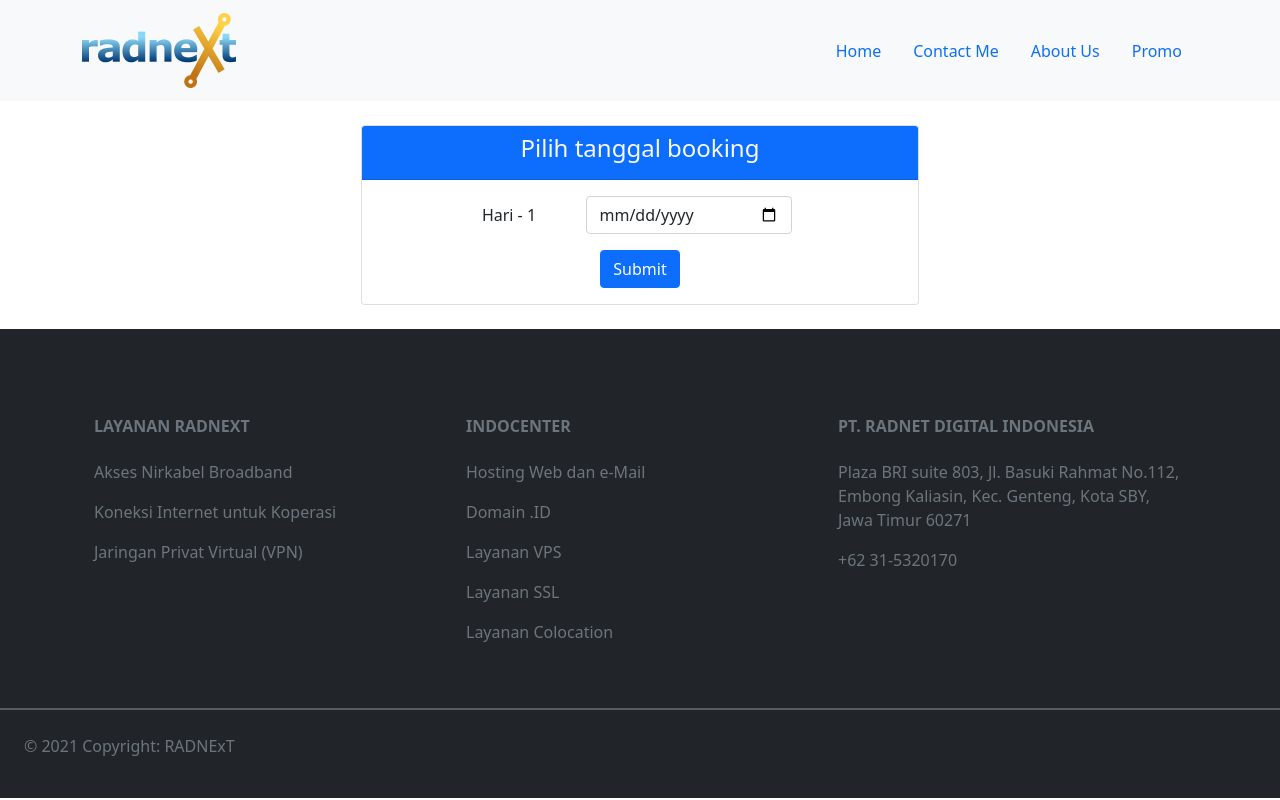
After one commit to DeafitriaPS/zoom_rent2, a PHP site: template app/Views/pages/formpesan2.php in a window 1280 px wide. The commit adds this page. Run offline with PHP 8.4, Linux system fonts and the light colour scheme; the template is opened without the code that fills it: most values are stand-ins (such as "Sample title", 1, 10 or a date in 2020); some libraries are stand-ins or nearby versions.

Commit message:
halaman formpesan2

```diff
--- /dev/null
+++ b/app/Views/pages/formpesan2.php
@@ -0,0 +1,50 @@
+<?= $this->extend('layout/template'); ?>
+
+<?= $this->section('content'); ?>
+
+<div class="container">
+    <div class="row">
+        <div class="col">
+            <div class="card mt-4 mb-4 w-50 m-auto text-center">
+                <div class="card-header bg-primary text-light">
+                    <h4>Pilih tanggal booking</h4>
+                </div>
+                <div class="card-body">
+                    <!-- <table class="table">
+                        <tr>
+                            <td class="align-items-middle">Hari-1</td>
+                            <td><input type="date" class="form-control w-50"></td>
+                        </tr>
+                    </table> -->
+                    <div class="mb-3 row w-75 m-auto">
+                        <label class="col-sm-4 col-form-label">Hari - 1</label>
+                        <div class="col-sm-7">
+                            <input type="date" class="form-control">
+                        </div>
+                    </div>
+                    <button class="btn btn-primary btn-block" type="submit">Submit</button>
+                    <!-- <div class="row">
+                        <div class="col">
+                            Hari - 1
+                            <input type="email" class="form-control w-50 m-auto" placeholder="Alamat Email" name="email" required>
+                        </div>
+                    </div>
+                    <div class="row">
+                        <div class="col">
+                            <label class="form-label">Hari - 2</label>
+                            <input type="email" class="form-control w-50 m-auto" placeholder="Alamat Email" name="email" required>
+                        </div>
+                    </div>
+                    <div class="row">
+                        <div class="col">
+                            <label class="form-label">Hari - 3</label>
+                            <input type="email" class="form-control w-50 m-auto" placeholder="Alamat Email" name="email" required>
+                        </div>
+                    </div> -->
+                </div>
+            </div>
+        </div>
+    </div>
+</div>
+
+<?= $this->endSection(); ?>
```
Also changed, not shown: app/Controllers/Pages.php (+11 -3 lines), app/Views/pages/formpesan.php (+3 -4 lines).
